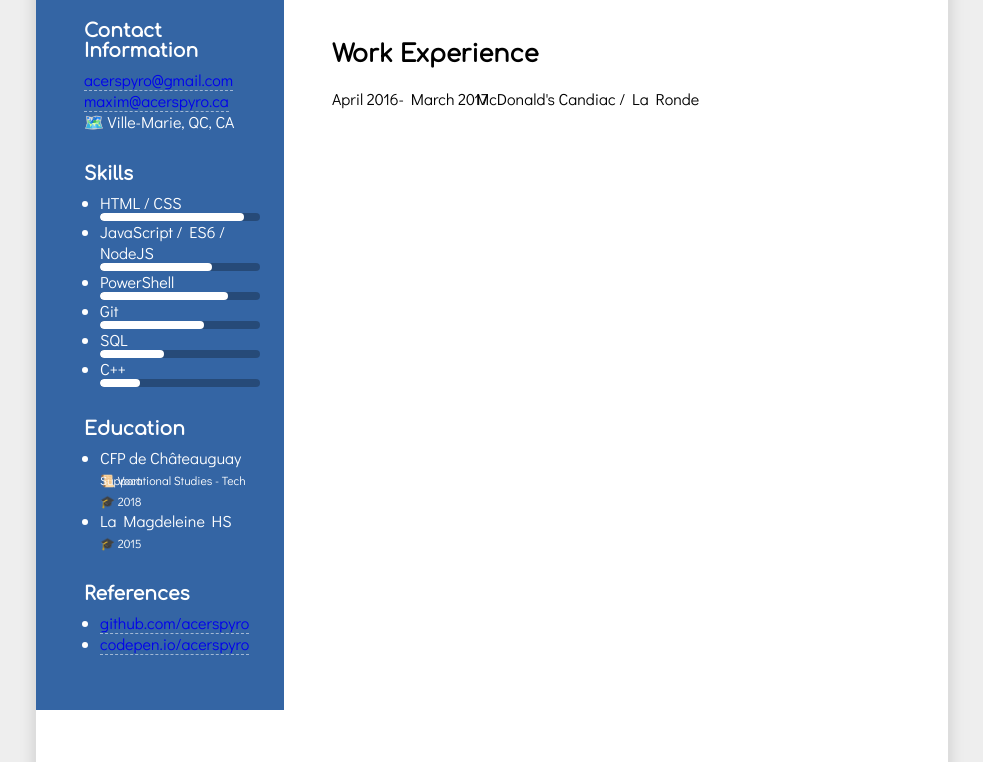
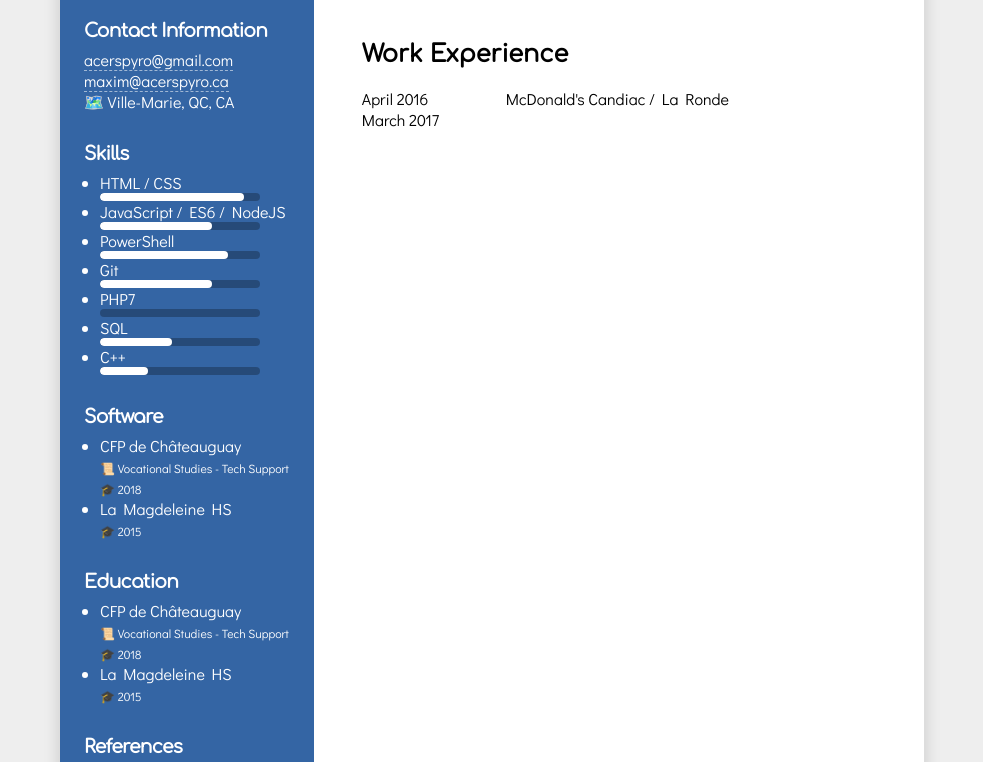
Before and after one commit to acerspyro/cv, a plain HTML site: page index.html in a window 1280 px wide. Shown: the part 180-942 px from the top of the page, without its empty margins (148-1131 px from the left). Drawn offline with Linux system fonts and the light colour scheme.

Commit message:
Use flexbox for layout

```diff
--- a/index.html
+++ b/index.html
@@ -28,9 +28,22 @@
                     <li>HTML / CSS<br/><div class="gauge" style="--level: 90%;"></div></li>
                     <li>JavaScript / ES6 / NodeJS<br/><div class="gauge" style="--level: 70%;"></div></li>
                     <li>PowerShell<br/><div class="gauge" style="--level: 80%;"></div></li>
-                    <li>Git<br/><div class="gauge" style="--level: 65%;"></div></li>
-                    <li>SQL<br/><div class="gauge" style="--level: 40%;"></div></li>
-                    <li>C++<br/><div class="gauge" style="--level: 25%;"></div></li>
+                    <li>Git<br/><div class="gauge" style="--level: 70%;"></div></li>
+                    <li>PHP7<br/><div class="gauge" style="--level: 60I%;"></div></li>
+                    <li>SQL<br/><div class="gauge" style="--level: 45%;"></div></li>
+                    <li>C++<br/><div class="gauge" style="--level: 30%;"></div></li>
+                </ul>
+                <h3>Software</h3>
+                <ul>
+                    <li>
+                        CFP de Châteauguay<br/>
+                        <small>📜 Vocational Studies - Tech Support</small><br/>
+                        <small>🎓 2018</small>
+                    </li>
+                    <li>
+                        La Magdeleine HS<br/>
+                        <small>🎓 2015</small>
+                    </li>
                 </ul>
                 <h3>Education</h3>
                 <ul>
@@ -53,7 +66,7 @@
             <section>
                 <h2>Work Experience</h2>
                 <div class="row">
-                    <span>April 2016- March 2017</span>
+                    <span>April 2016<br/>March 2017</span>
                     <span>McDonald's Candiac / La Ronde</span>
                 </div>
             </section>
--- a/style.scss
+++ b/style.scss
@@ -23,7 +23,7 @@ article {
     }
 
     &.margin-slim {
-        padding: 0.5in;
+        padding: 0.5in 0.25in;
 
         header {
             margin: -0.5in -0.5in 0 -0.5in;
@@ -79,12 +79,12 @@ article {
         }
 
         small {
-            line-height: 0;
             font-size: 0.75rem;
         }
 
         a:link {
             text-decoration: none;
+            color: inherit;
             border-bottom: 1px dashed #FFF8;
         }
 
@@ -95,6 +95,7 @@ article {
         .flex-spread {
             display: flex;
             flex-direction: row;
+            height: 100%;
         }
 
         div.row {
@@ -115,7 +116,7 @@ article {
 
         nav.sidebar {
             background-color: $sidebar-color;
-            width: 25%;
+            width: 3.25in;
             height: 100%;
 
             padding: 0.25in 0.25in 0.25in 0.5in;
@@ -129,6 +130,7 @@ article {
                 margin-top: 0;
                 margin-bottom: 0.5rem;
                 font-family: "Comfortaa";
+                letter-spacing: -0.75px;
             }
 
             ul {
```
Also changed, not shown: style.css.
